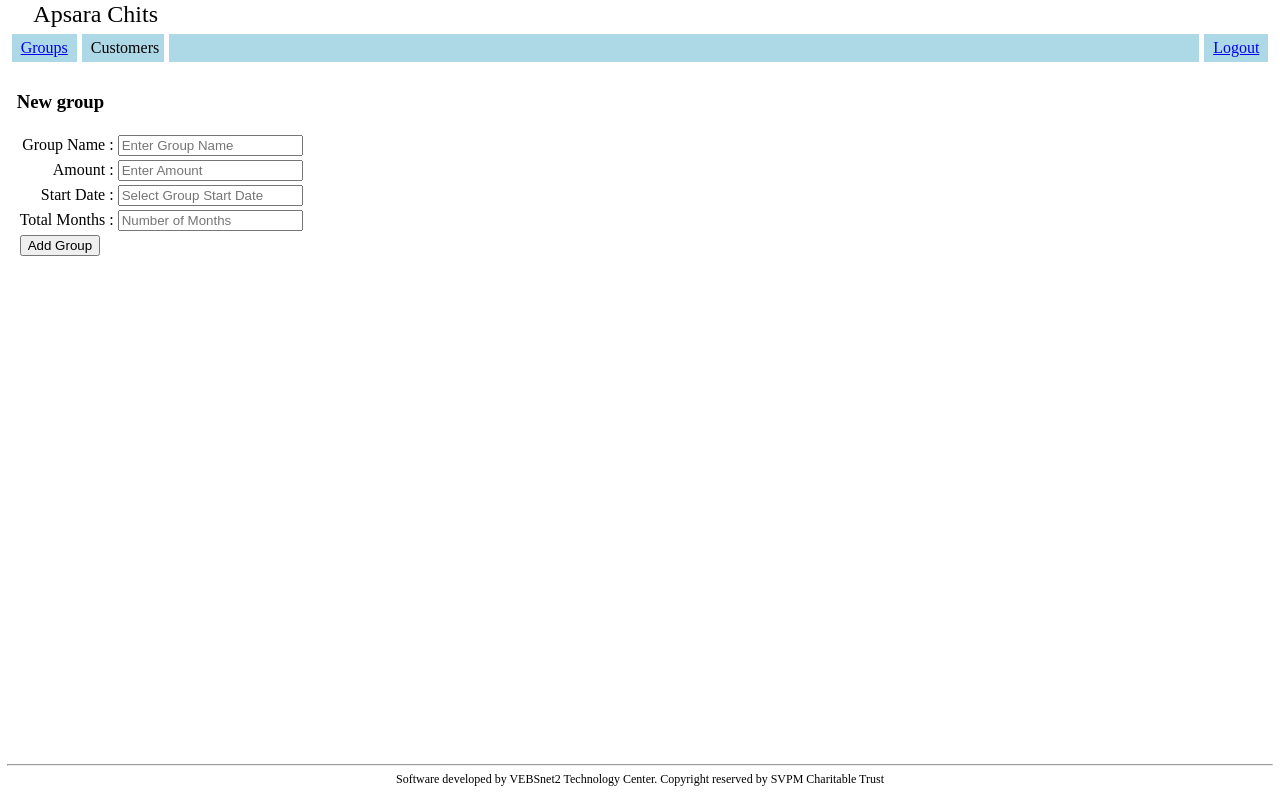
After one commit to svpmtrust/chitmanager, a Django app: page /groups/new in a window 1280 px wide. The commit adds this page. Run offline with Django 3.2, Linux system fonts and the light colour scheme; some libraries are stand-ins or nearby versions.

Commit message:
Added a layout and cleaned up formatting

```diff
--- a/src/chit_main_app/templates/groups/new.html
+++ b/src/chit_main_app/templates/groups/new.html
@@ -1,3 +1,7 @@
+{% extends "site_layout.html" %}
+{% block title %}New Group{% endblock %}
+
+{% block content %}
 <script type="text/javascript" src="http://code.jquery.com/jquery-1.4.2.min.js"></script>
 <link rel="stylesheet" href="http://code.jquery.com/ui/1.10.4/themes/smoothness/jquery-ui.css">
 <script src="http://code.jquery.com/jquery-1.9.1.js"></script>
@@ -8,44 +12,33 @@ $(function() {
 $( "#datepicker" ).datepicker({ dateFormat: 'yy-mm-dd' });
 });
 </script>
-<div
-	style="float: right; font-size: 20; padding-right: 60; margin-top: 20">
-	<a href="/logout">logout</a>
-</div>
-<h3
-	style="padding-top: 100; padding-left: 300; font-size: 20; font-family: sans-serif;">New
-	group</h3>
-<center>
+<h3>New group</h3>
 	<form action="/groups/new" method="post">
 		{% csrf_token %}
-		<table border="0" style="padding-top: 50px">
+		<table border="0">
 			<tr>
 				<td align="right">Group Name :</td>
-				<td><input type="text" name="groupname" required></td>
+				<td><input type="text" name="groupname" required placeholder='Enter Group Name'></td>
 			</tr>
-
 			<tr>
 				<td style="padding-top: 10" align="right">Amount :</td>
-				<td style="padding-top: 10"><input type="text" name="amount"
+				<td style="padding-top: 10"><input type="text" name="amount" placeholder='Enter Amount'
 					required></td>
 			</tr>
 			<tr>
 				<td style="padding-top: 10" align="right">Start Date :</td>
 				<td style="padding-top: 10"><input type="text" id="datepicker"  name="startdate"
-					required></td>
+					required  placeholder='Select Group Start Date'></td>
 			</tr>
-
 			<tr>
 				<td style="padding-top: 10" align="right">Total Months :</td>
 				<td style="padding-top: 10"><input type="text"
-					name="totalmonths" required></td>
+					name="totalmonths" required  placeholder='Number of Months'></td>
 			</tr>
 			<tr>
 				<td style="padding-top: 20; padding-left: 130;" colspan="2"><input
 					type="submit" value="Add Group"></td>
 			</tr>
-
 		</table>
 	</form>
-</center>
-</html>
+{% endblock %}
--- /dev/null
+++ b/src/chit_main_app/templates/site_layout.html
@@ -0,0 +1,55 @@
+<!DOCTYPE html>
+<html lang="en">
+<head>
+    <link rel="stylesheet" href="/style.css" />
+    <title>{% block title %}My amazing site{% endblock %}</title>
+    <style>
+    .heading {
+       font-size: 18pt;
+       position: absolute;
+       top: 1pt;
+       left: 25pt;
+       right: 5pt;
+       height: 20pt
+    }
+    .content {
+       top: 22pt;
+       bottom: 10pt;
+       left: 5pt;
+       right: 5pt;
+	   position: absolute;
+    }
+    .footer {
+       font-size: 9pt;
+       position: absolute;
+       bottom: 10pt;
+       left: 5pt;
+       right: 5pt;
+       text-align: center
+    }
+    </style>
+</head>
+
+<body>
+    <div class='heading'>Apsara Chits</div>
+
+    <div class='content'>
+    <table cellspacing=5pt border=0 cellpadding=5pt>
+    	<tr>
+    		<td bgcolor=lightblue>&nbsp;<a href='/groups/list'>Groups</a>&nbsp;</td>
+    		<td bgcolor=lightblue>&nbsp;Customers</td>
+    		<td bgcolor=lightblue width=100%>&nbsp;</td>
+    		<td bgcolor=lightblue>&nbsp;<a href='/logout'>Logout</a>&nbsp;</td>
+    	</tr>
+    	<tr>
+    	   <td colspan=3>
+    	   	    {% block content %}Your content goes here{% endblock %}
+    	   </td>
+    	</tr>
+    </table>
+    </div>
+    <div class='footer'>
+       <hr>Software developed by VEBSnet2 Technology Center. Copyright reserved by SVPM Charitable Trust
+    </div>
+</body>
+</html>
--- a/src/chit_main_app/views.py
+++ b/src/chit_main_app/views.py
@@ -5,7 +5,18 @@ from django.contrib.auth import authenticate as dj_auth
 from django.contrib.auth import logout as dj_logout
 from django.http.response import HttpResponseRedirect
 from django.contrib.auth.models import User
+from django.contrib.auth.decorators import login_required
+from django.template.response import TemplateResponse
 
+
+@login_required
+def homepage(request):
+    if request.user.is_superuser:
+        template = 'admin/home.html'
+    else:
+        template = 'admin/user.html'
+
+    return TemplateResponse(request, template)
 
 def groupsnew(request):
     context = RequestContext(request)
--- a/src/chits/settings.py
+++ b/src/chits/settings.py
@@ -26,7 +26,8 @@ TEMPLATE_DEBUG = True
 
 ALLOWED_HOSTS = []
 
-LOGIN_REDIRECT_URL = '/groups/'
+LOGIN_REDIRECT_URL = '/home/'
+LOGIN_URL = '/login'
 
 # Application definition
 
--- a/src/chits/urls.py
+++ b/src/chits/urls.py
@@ -1,12 +1,14 @@
 from django.conf.urls import patterns, url
 # from django.contrib import admin
 import chit_main_app.views
+from django.views.generic.base import RedirectView
 # admin.autodiscover()
 
 urlpatterns = patterns('',
-
+    url(r'^$', RedirectView.as_view(url='/home')),
     url(r'^login/$', 'django.contrib.auth.views.login'),
-#     url(r'^groups/new', chit_main_app.views.groupsnew),
+    url(r'^home/$', chit_main_app.views.homepage),
+     url(r'^groups/new', chit_main_app.views.groupsnew),
     url(r'^groups/list', chit_main_app.views.groupslist),
     url(r'^groups/delete', chit_main_app.views.groupsdelete),
     url(r'^groups/members', chit_main_app.views.memberslist),
```
Also changed, not shown: src/chit_main_app/templates/admin/home.html (+7 -10 lines), src/chit_main_app/templates/groups/list.html (+7 -25 lines).
